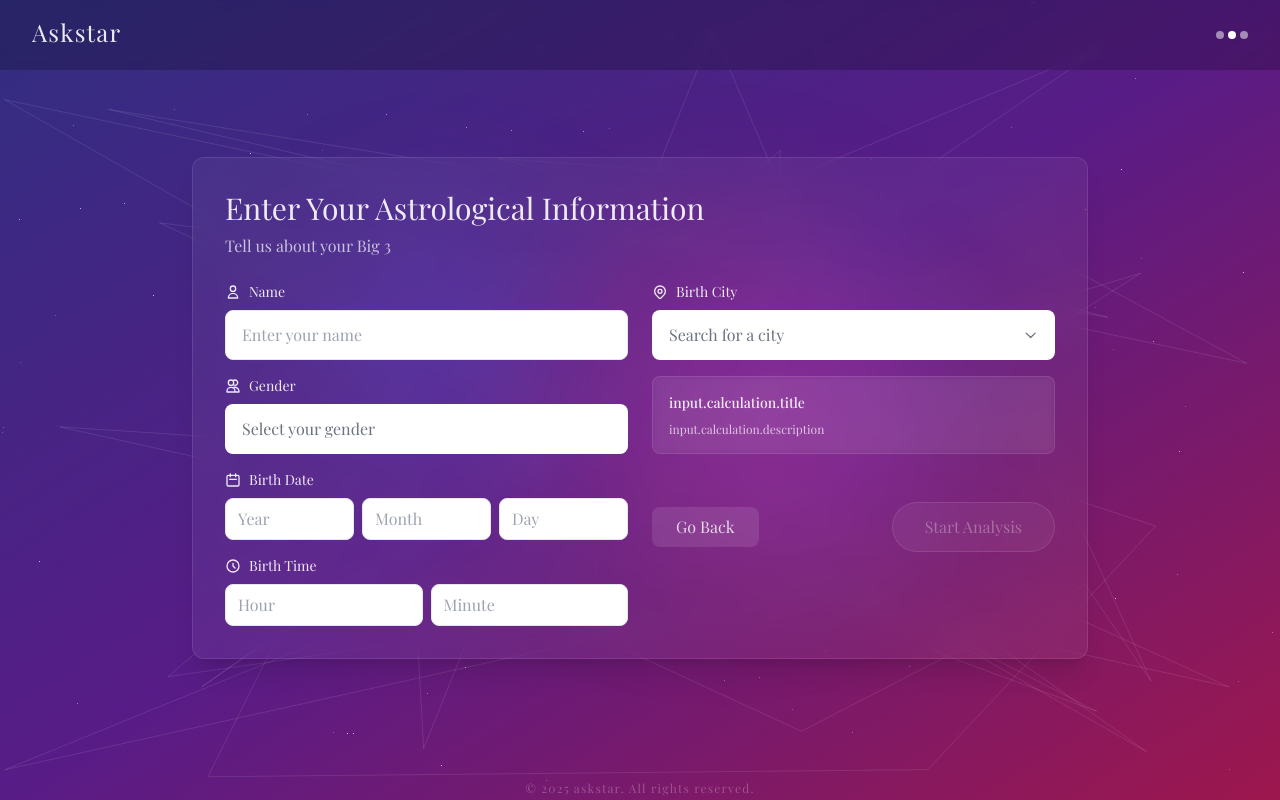
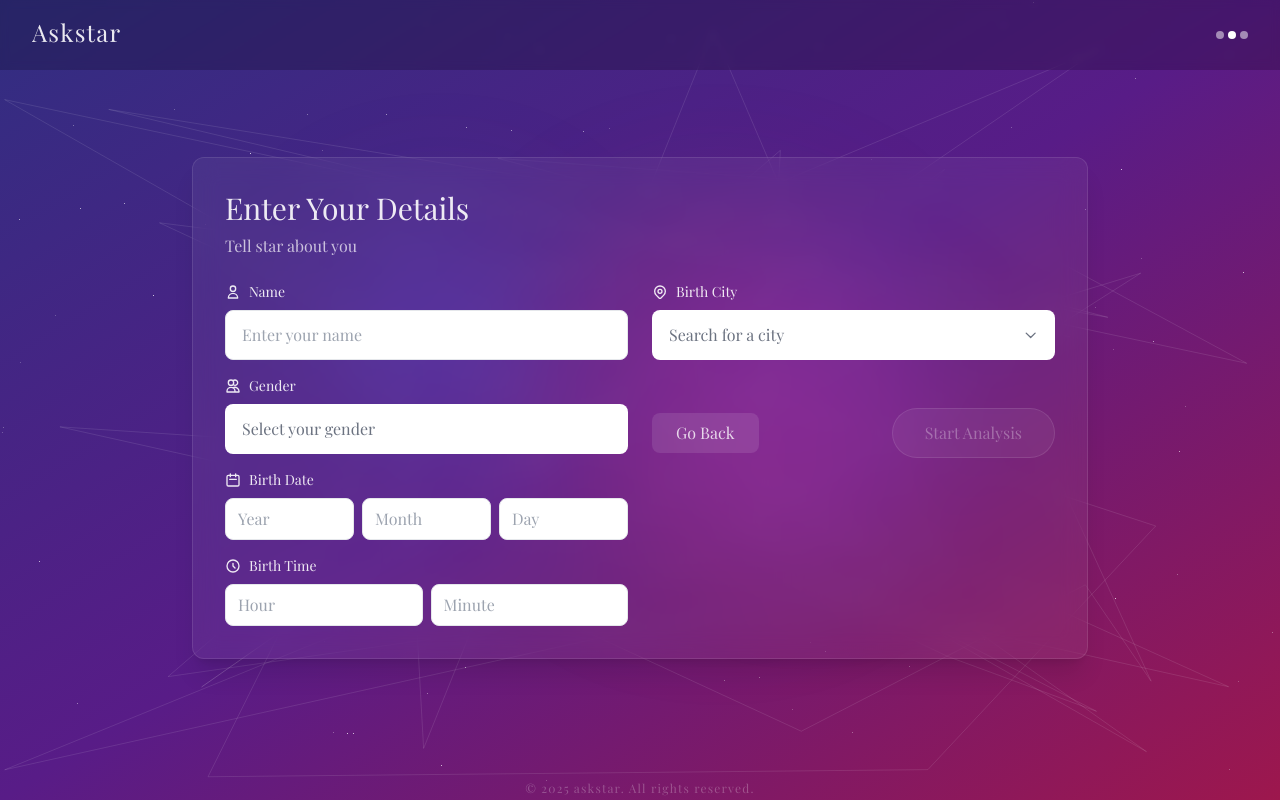
Before and after one commit to stariver1119/Askstar, a React (Vite) app: page /input in a window 1280 px wide. Built offline with nearby package versions, Linux system fonts and the light colour scheme.

Commit message:
Integration : input page some text change

```diff
--- a/src/data/inputPageTranslations.json
+++ b/src/data/inputPageTranslations.json
@@ -2,7 +2,7 @@
   "ko": {
     "input": {
       "title": "별자리 분석을 위한 정보 입력",
-      "subtitle": "당신의 Big 3 정보를 알려주세요",
+      "subtitle": "별에게 당신을 소개해주세요",
       "name": { "label": "이름", "placeholder": "이름을 입력해주세요" },
       "gender": {
         "label": "성별",
@@ -18,12 +18,12 @@
         "day": "일"
       },
       "birthTime": {
-        "label": "출생 시간",
+        "label": "태어난 시간",
         "hour": "시",
         "minute": "분"
       },
       "city": {
-        "label": "출생 도시",
+        "label": "태어난 도시",
         "placeholder": "도시를 검색하세요"
       },
       "sun": { "label": "태양궁 별자리", "placeholder": "태양궁을 선택해주세요" },
@@ -42,8 +42,8 @@
   },
   "en": {
     "input": {
-      "title": "Enter Your Astrological Information",
-      "subtitle": "Tell us about your Big 3",
+      "title": "Enter Your Details",
+      "subtitle": "Tell star about you",
       "name": { "label": "Name", "placeholder": "Enter your name" },
       "gender": {
         "label": "Gender",
--- a/src/pages/InputPage.tsx
+++ b/src/pages/InputPage.tsx
@@ -423,12 +423,6 @@ const InputPage = () => {
                       }
                     />
 
-                    {/* Information about calculation */}
-                    <div className="bg-white/5 backdrop-blur-sm rounded-lg p-4 border border-white/10 mt-4">
-                      <h3 className="text-white/90 text-sm font-medium mb-2">{t('input.calculation.title')}</h3>
-                      <p className="text-white/70 text-xs">{t('input.calculation.description')}</p>
-                    </div>
-
                     {/* Submit button - positioned at the bottom of the right column */}
                     <div className="pt-8 flex flex-col space-y-4">
                       {/* Single error message display */}
```
